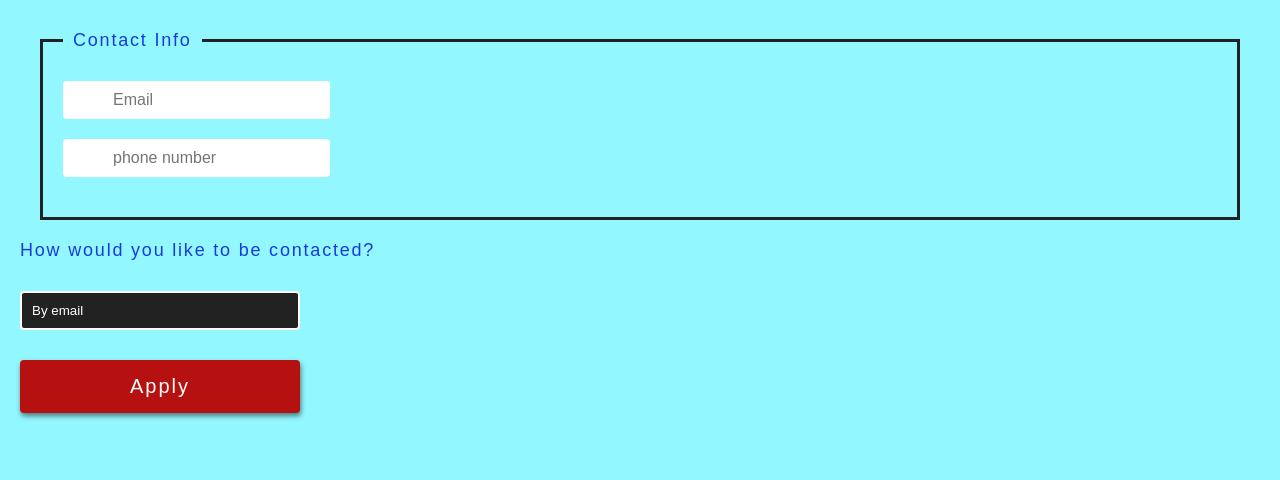
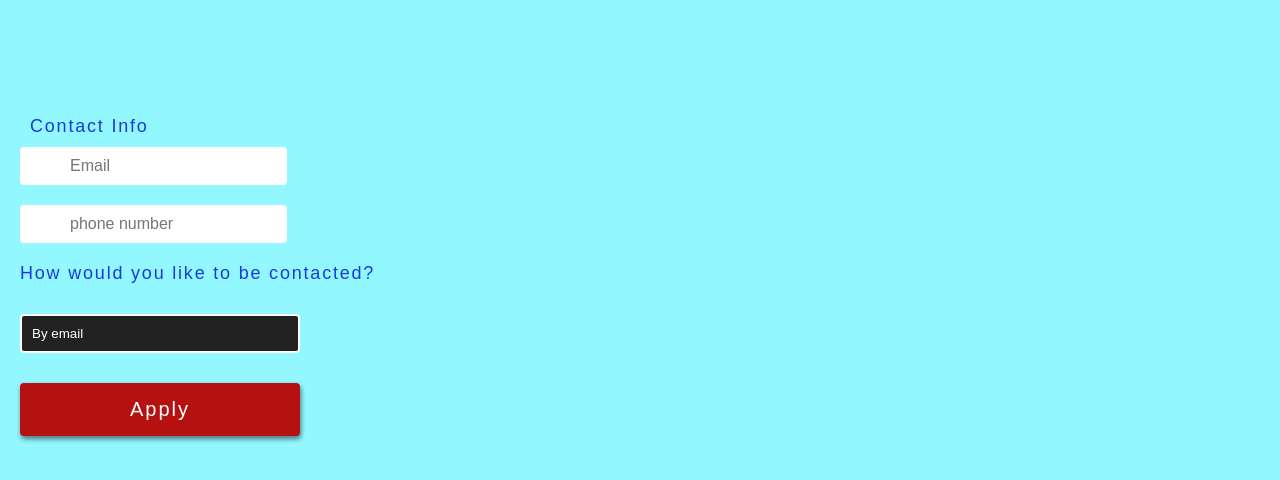
Before and after one commit to CheropS/group-two, a plain HTML site: page liz.html in a window 1280 px wide. Drawn offline with Linux system fonts and the light colour scheme.

Commit message:
index.html

```diff
--- a/liz.html
+++ b/liz.html
@@ -10,13 +10,14 @@
 </head>
 
 <body>
+    <div class="wrapper">
         <form>
             <!-- contact details -->
-        <fieldset>
+            <div class="input-fields">
                 <legend>Contact Info</legend>
                 <input type="email" placeholder="Email" required />
                 <input type="telephone" placeholder="phone number" required />
-        </fieldset>
+            </div>
             <!-- preffered -->
             <p>How would you like to be contacted?</p>
             <select>
@@ -25,6 +26,7 @@
             </select>
             <input type="submit" value="Apply" />
         </form>
+    </div>
     <script src="script/jquery-3.6.0.js"></script>
     <script src="script/script.js"></script>
 </body>
--- a/style.css
+++ b/style.css
@@ -4,6 +4,13 @@ body{
     background-color: rgba(0, 238, 255, 0.425);
     margin: 0;
     font-family: Arial, Helvetica, sans-serif;
+}
+
+.wrapper{
+    position: absolute;
+    top: 20%;
+    transform: translateY(-20%);
+    width: 100%;
 }
 
 form{
```
Lines whose indentation alone changed are shown as unchanged.
